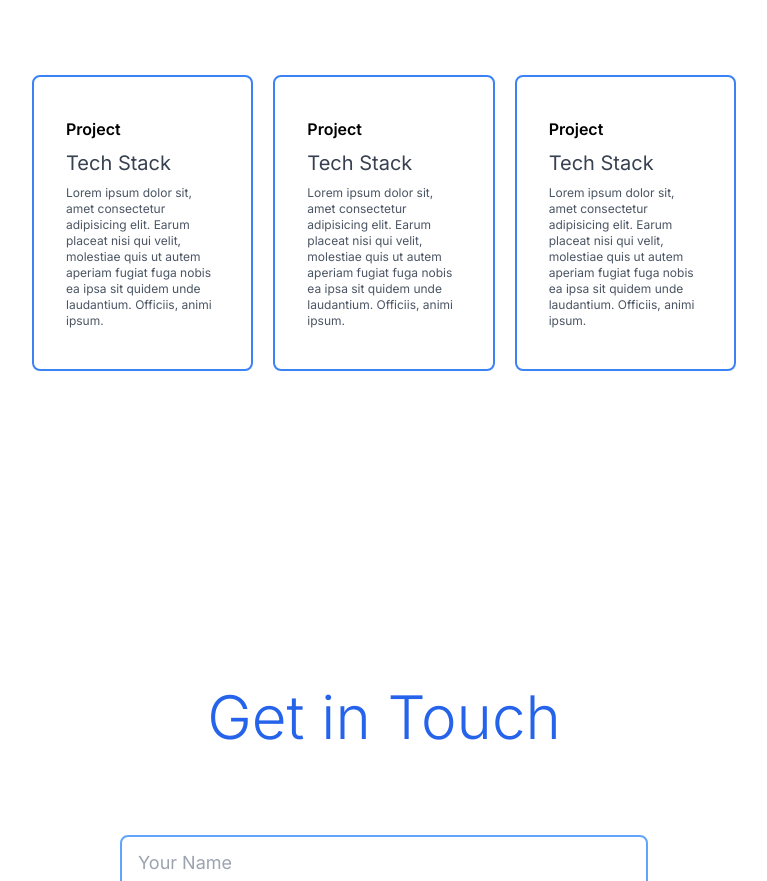
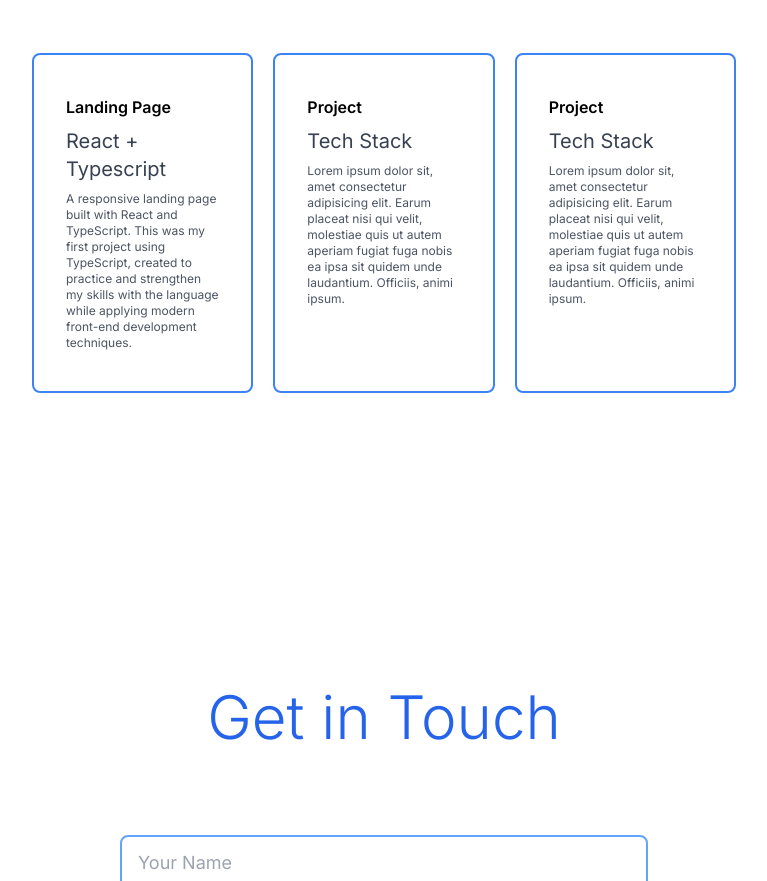
Before and after one commit to alexvillalbam/Portfolio, a React (Vite) app: page / in a window 1280 px wide. Shown: the part 2149-3030 px from the top of the page, without its empty margins (416-1183 px from the left). Built offline with nearby package versions, Linux system fonts and the light colour scheme.

Commit message:
landing description

```diff
--- a/src/components/Projects.jsx
+++ b/src/components/Projects.jsx
@@ -9,19 +9,18 @@ const Projects = () => {
 
       <div className='grid grid-cols-1 lg:grid-cols-2 xl:grid-cols-3 gap-5'>
         <a
-          href='https://your-project-link.com'
+          href='https://alexvillalbam.github.io/Landing-Page/'
           target='_blank'
           rel='noopener noreferrer'
-          className='block' // so it behaves like a block element
-        >
+          className='block'>
           <div className='text-left space-y-2 border-2 hover:scale-105 transition-all duration-200 cursor-pointer px-8 py-10 border-blue-500 rounded-lg hover:bg-blue-50'>
-            <h1 className='text-3l font-semibold'>Project</h1>
-            <h3 className='text-xl text-gray-700'>Tech Stack</h3>
+            <h1 className='text-3l font-semibold'>Landing Page</h1>
+            <h3 className='text-xl text-gray-700'>React + Typescript</h3>
             <p className='text-xs text-gray-600'>
-              Lorem ipsum dolor sit, amet consectetur adipisicing elit. Earum
-              placeat nisi qui velit, molestiae quis ut autem aperiam fugiat
-              fuga nobis ea ipsa sit quidem unde laudantium. Officiis, animi
-              ipsum.
+              A responsive landing page built with React and TypeScript. This
+              was my first project using TypeScript, created to practice and
+              strengthen my skills with the language while applying modern
+              front-end development techniques.
             </p>
           </div>
         </a>
```
